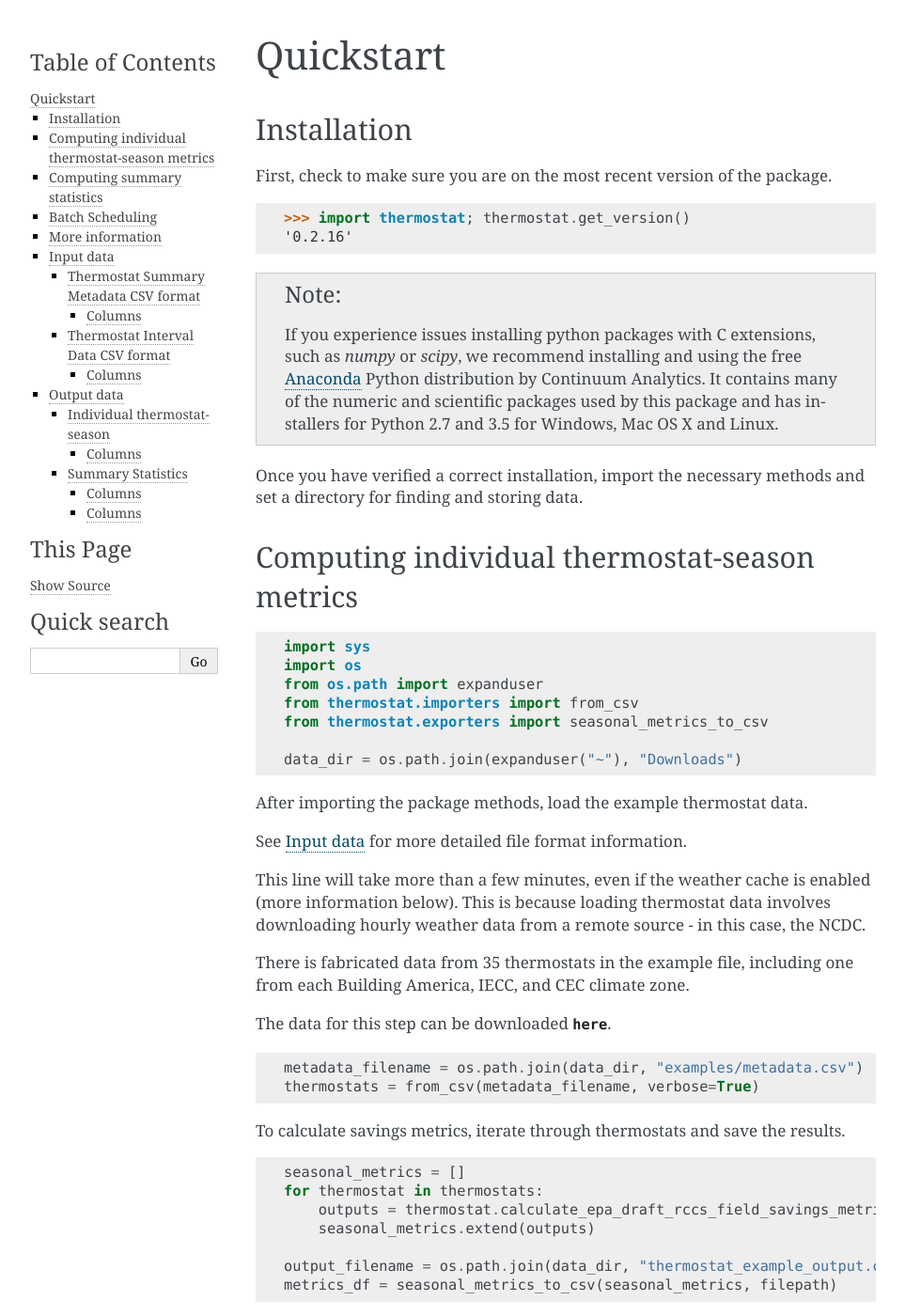
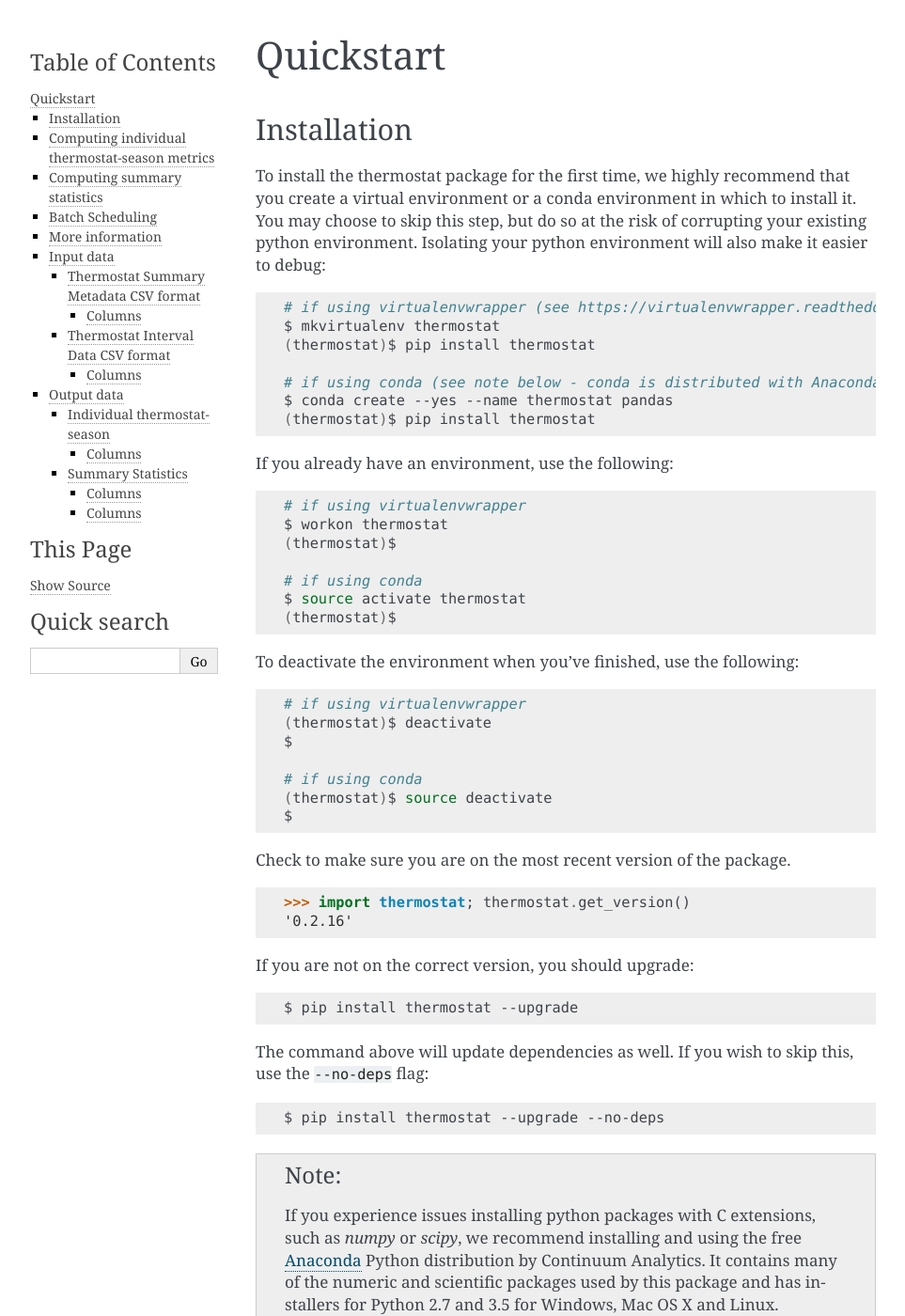
Before and after one commit to EPAENERGYSTAR/epathermostat, a Sphinx documentation site: the page built from docs/tutorial.rst, in a window 1280 px wide and 1400 px high. Shown: the whole window at 94% size, without its empty margins (148-1111 px from the left). Built offline with Sphinx 7.4.7, drawn with Linux system fonts in a browser that asks for light colours; some of the changed text lies outside the part shown.

Commit message:
Update installation docs

```diff
--- a/docs/tutorial.rst
+++ b/docs/tutorial.rst
@@ -4,12 +4,65 @@ Quickstart
 Installation
 ------------
 
-First, check to make sure you are on the most recent version of the package.
+To install the thermostat package for the first time, we highly recommend that
+you create a virtual environment or a conda environment in which to install it.
+You may choose to skip this step, but do so at the risk of corrupting your
+existing python environment. Isolating your python environment will also
+make it easier to debug:
+
+.. code-block:: bash
+
+    # if using virtualenvwrapper (see https://virtualenvwrapper.readthedocs.org/en/latest/install.html)
+    $ mkvirtualenv thermostat
+    (thermostat)$ pip install thermostat
+
+    # if using conda (see note below - conda is distributed with Anaconda)
+    $ conda create --yes --name thermostat pandas
+    (thermostat)$ pip install thermostat
+
+If you already have an environment, use the following:
+
+.. code-block:: bash
+
+    # if using virtualenvwrapper
+    $ workon thermostat
+    (thermostat)$
+
+    # if using conda
+    $ source activate thermostat
+    (thermostat)$
+
+To deactivate the environment when you've finished, use the following:
+
+.. code-block:: bash
+
+    # if using virtualenvwrapper
+    (thermostat)$ deactivate
+    $
+
+    # if using conda
+    (thermostat)$ source deactivate
+    $
+
+Check to make sure you are on the most recent version of the package.
 
 .. code-block:: python
 
     >>> import thermostat; thermostat.get_version()
     '0.2.16'
+
+If you are not on the correct version, you should upgrade:
+
+.. code-block:: bash
+
+    $ pip install thermostat --upgrade
+
+The command above will update dependencies as well. If you wish to skip this,
+use the :code:`--no-deps` flag:
+
+.. code-block:: bash
+
+    $ pip install thermostat --upgrade --no-deps
 
 .. note::
 
@@ -81,7 +134,7 @@ See :ref:`thermostat-output` for more detailed file format information.
     internal calls to fetch the same weather data (i.e. getting outdoor
     temperature data for thermostats that map to the same weather station).
 
-    The weather cache is automtically created at :code:`~/.eemeter/cache`.
+    The weather cache is automtically created at :code:`~/.eemeter/cache/`.
 
     If you wish to change the location of this cache, you can set the
     environment variable as shown below to the path of the existing directory
@@ -90,6 +143,13 @@ See :ref:`thermostat-output` for more detailed file format information.
     .. code-block:: bash
 
         $ export EEMETER_WEATHER_CACHE_DIRECTORY=/path/to/directory
+
+    If you are using virtualenvwrapper, you may find it convenient to put this
+    in your postactivate hook script:
+
+    .. code-block:: bash
+
+        $ echo "export EEMETER_WEATHER_CACHE_DIRECTORY=/path/to/directory" >> ~/.virtualenvs/thermostat/bin/postactivate
 
     You can also do this in python, but it must be done
     *before loading the package*.  For example:
```
